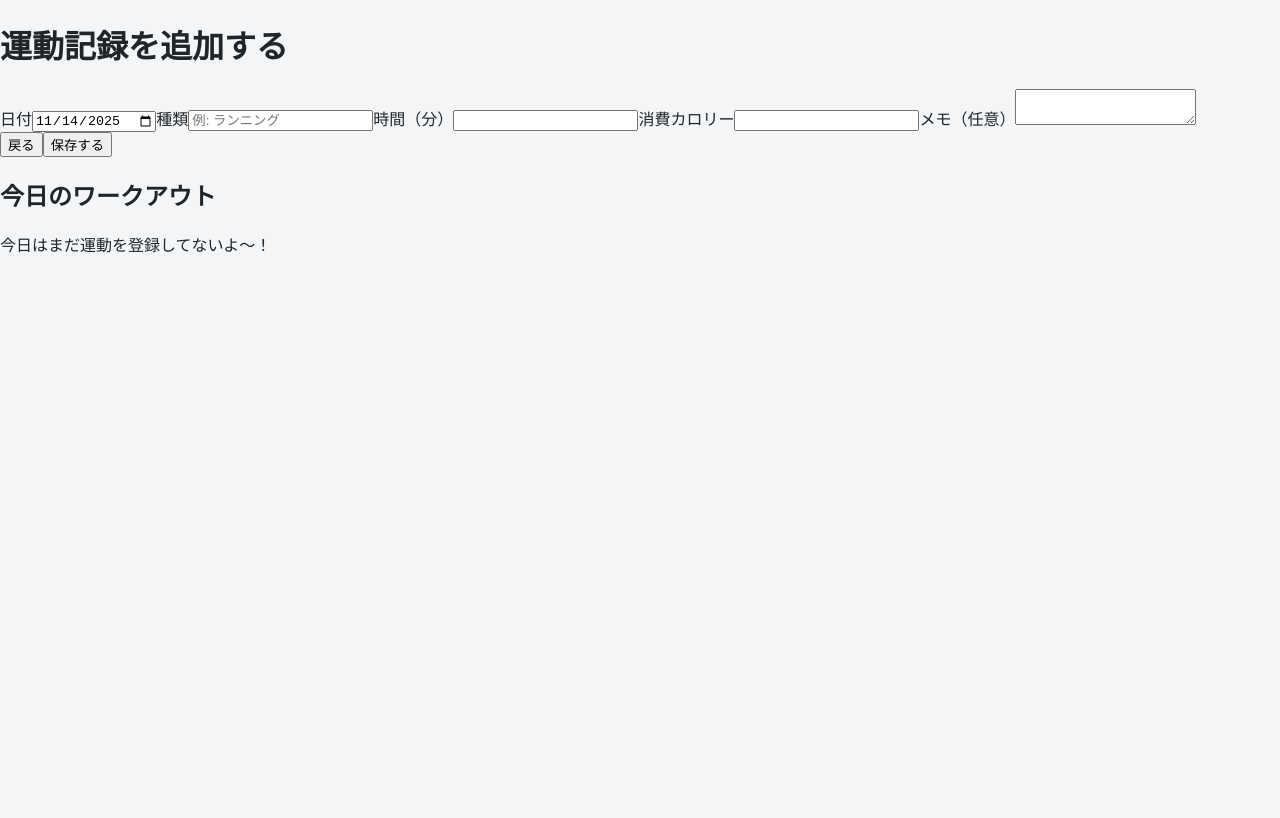
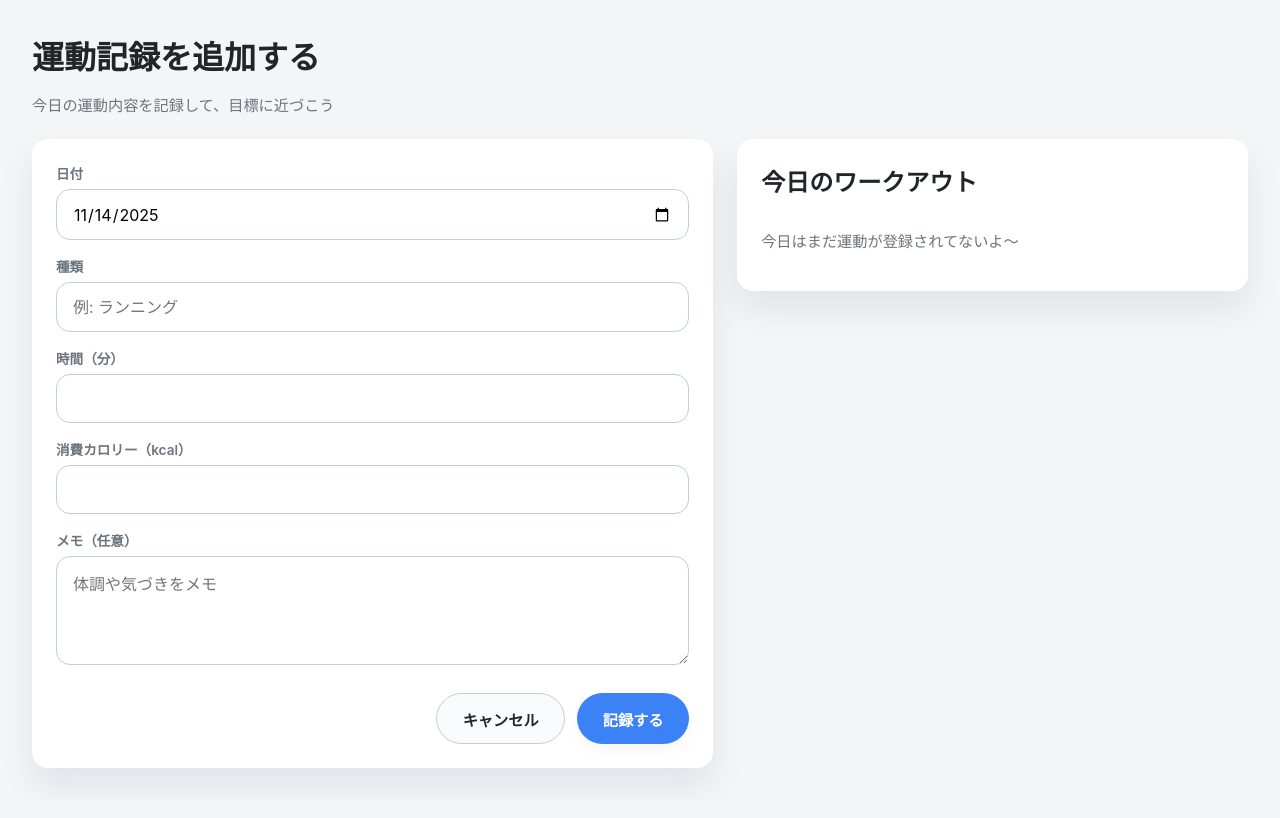
Before and after one commit to kazukittin/Daiett_App, a React app in the folder frontend/: page /exercises/new in a window 1280 px wide. Shown: the top 818 px of the page. Built offline with nearby package versions, Linux system fonts and the light colour scheme; the HTML template or start-up script is replaced by a standard one.

Commit message:
feat: add exercise entry workflow

```diff
--- /dev/null
+++ b/frontend/src/components/Workout/TodayWorkout.jsx
@@ -0,0 +1,76 @@
+import React, { useEffect, useMemo, useState } from "react";
+
+const STORAGE_KEY = "exercises";
+
+function getTodayKey() {
+  return new Date().toISOString().split("T")[0];
+}
+
+function readExercises() {
+  try {
+    const raw = localStorage.getItem(STORAGE_KEY);
+    return raw ? JSON.parse(raw) : [];
+  } catch (error) {
+    console.error("Failed to parse exercises from storage", error);
+    return [];
+  }
+}
+
+export default function TodayWorkout() {
+  const [records, setRecords] = useState(() => readExercises());
+
+  useEffect(() => {
+    const handleUpdate = () => {
+      setRecords(readExercises());
+    };
+
+    window.addEventListener("storage", handleUpdate);
+    window.addEventListener("exercisesUpdated", handleUpdate);
+
+    return () => {
+      window.removeEventListener("storage", handleUpdate);
+      window.removeEventListener("exercisesUpdated", handleUpdate);
+    };
+  }, []);
+
+  const today = getTodayKey();
+
+  const { todayRecords, totalCalories } = useMemo(() => {
+    const todayRecords = records.filter((record) => record.date === today);
+    const totalCalories = todayRecords.reduce(
+      (total, record) => total + (Number(record.calories) || 0),
+      0,
+    );
+
+    return { todayRecords, totalCalories };
+  }, [records, today]);
+
+  return (
+    <section className="card today-workout-card">
+      <header>
+        <h2>今日のワークアウト</h2>
+        {todayRecords.length > 0 && (
+          <div className="today-workout-summary">合計 {totalCalories} kcal</div>
+        )}
+      </header>
+
+      {todayRecords.length === 0 ? (
+        <p className="muted">今日はまだ運動が登録されてないよ〜</p>
+      ) : (
+        <ul className="today-workout-list">
+          {todayRecords.map((record) => (
+            <li key={record.id} className="today-workout-item">
+              <div className="today-workout-main">
+                <strong>{record.type}</strong>
+                <span className="today-workout-sub">
+                  {record.duration}分 ・ {record.calories} kcal
+                </span>
+              </div>
+              {record.memo && <div className="memo">{record.memo}</div>}
+            </li>
+          ))}
+        </ul>
+      )}
+    </section>
+  );
+}
--- a/frontend/src/screens/Burn/BurnDashboard.jsx
+++ b/frontend/src/screens/Burn/BurnDashboard.jsx
@@ -1,6 +1,7 @@
 import React from "react";
 import Sidebar from "../../components/layout/Sidebar.jsx";
 import Card from "../../components/ui/Card.jsx";
+import TodayWorkout from "../../components/Workout/TodayWorkout.jsx";
 
 const weeklyBurn = [60, 75, 50, 80, 70, 65];
 const activities = [
@@ -43,6 +44,8 @@ export default function BurnDashboard() {
               </ul>
             </Card>
           </div>
+
+          <TodayWorkout />
         </section>
       </main>
     </div>
--- a/frontend/src/screens/Exercises/AddExercise.jsx
+++ b/frontend/src/screens/Exercises/AddExercise.jsx
@@ -1,140 +1,157 @@
-// src/screens/Exercises/AddExercise.jsx
-import React, { useState, useEffect } from "react";
+import React, { useMemo, useState } from "react";
 import { useNavigate } from "react-router-dom";
+import TodayWorkout from "../../components/Workout/TodayWorkout.jsx";
+
+const STORAGE_KEY = "exercises";
 
 function getToday() {
-  const d = new Date();
-  return d.toISOString().split("T")[0];
+  return new Date().toISOString().split("T")[0];
+}
+
+function readExercises() {
+  try {
+    const raw = localStorage.getItem(STORAGE_KEY);
+    return raw ? JSON.parse(raw) : [];
+  } catch (error) {
+    console.error("Failed to parse exercises from storage", error);
+    return [];
+  }
+}
+
+function saveExercises(records) {
+  localStorage.setItem(STORAGE_KEY, JSON.stringify(records));
 }
 
 export default function AddExercise() {
   const navigate = useNavigate();
-
-  const [date, setDate] = useState(getToday());
+  const today = useMemo(() => getToday(), []);
+  const [date, setDate] = useState(today);
   const [type, setType] = useState("");
   const [duration, setDuration] = useState("");
   const [calories, setCalories] = useState("");
   const [memo, setMemo] = useState("");
+  const [error, setError] = useState("");
 
-  const [todayList, setTodayList] = useState([]);
+  const handleSubmit = (event) => {
+    event.preventDefault();
 
-  // データ取得
-  const loadData = () => {
-    try {
-      return JSON.parse(localStorage.getItem("exercises")) || [];
-    } catch {
-      return [];
-    }
-  };
-
-  // 保存
-  const saveData = (data) => {
-    localStorage.setItem("exercises", JSON.stringify(data));
-  };
-
-  // 今日のワークアウト読み込み
-  useEffect(() => {
-    const all = loadData();
-    const today = getToday();
-    setTodayList(all.filter((e) => e.date === today));
-  }, []);
-
-  const submit = (e) => {
-    e.preventDefault();
-
-    if (!type || !duration || !calories) {
-      alert("入力に抜けがあるよ〜！");
+    if (!type.trim() || !duration || !calories) {
+      setError("種類・時間・消費カロリーを入力してください");
       return;
     }
 
-    const all = loadData();
-    const newItem = {
+    const newRecord = {
       id: Date.now(),
       date,
-      type,
+      type: type.trim(),
       duration: Number(duration),
       calories: Number(calories),
-      memo,
+      memo: memo.trim(),
     };
 
-    const updated = [...all, newItem];
-    saveData(updated);
+    const existing = readExercises();
+    const updated = [...existing, newRecord];
+    saveExercises(updated);
+    window.dispatchEvent(new Event("exercisesUpdated"));
 
-    // 今日の一覧更新
-    const today = getToday();
-    setTodayList(updated.filter((e) => e.date === today));
-
-    // 入力をリセット
     setType("");
     setDuration("");
     setCalories("");
     setMemo("");
+    setError("");
   };
 
   return (
     <div className="page add-exercise-page">
-      <h1>運動記録を追加する</h1>
+      <header className="page-header">
+        <h1 className="page-title">運動記録を追加する</h1>
+        <p className="muted">今日の運動内容を記録して、目標に近づこう</p>
+      </header>
 
-      <form onSubmit={submit} className="exercise-form">
-        <label>
+      <div className="add-exercise-layout">
+        <section className="card exercise-form-card">
+          <form className="exercise-form" onSubmit={handleSubmit}>
+            <div className="form-field">
+              <label htmlFor="exercise-date" className="form-label">
                 日付
-          <input type="date" value={date} onChange={(e) => setDate(e.target.value)} />
               </label>
+              <input
+                id="exercise-date"
+                type="date"
+                value={date}
+                onChange={(event) => setDate(event.target.value)}
+              />
+            </div>
 
-        <label>
+            <div className="form-field">
+              <label htmlFor="exercise-type" className="form-label">
                 種類
+              </label>
               <input
+                id="exercise-type"
                 type="text"
                 placeholder="例: ランニング"
                 value={type}
-            onChange={(e) => setType(e.target.value)}
+                onChange={(event) => setType(event.target.value)}
               />
+            </div>
+
+            <div className="form-field">
+              <label htmlFor="exercise-duration" className="form-label">
+                時間（分）
               </label>
+              <input
+                id="exercise-duration"
+                type="number"
+                inputMode="numeric"
+                min="0"
+                value={duration}
+                onChange={(event) => setDuration(event.target.value)}
+              />
+            </div>
 
-        <label>
-          時間（分）
+            <div className="form-field">
+              <label htmlFor="exercise-calories" className="form-label">
+                消費カロリー（kcal）
+              </label>
               <input
+                id="exercise-calories"
                 type="number"
-            value={duration}
-            onChange={(e) => setDuration(e.target.value)}
+                inputMode="numeric"
+                min="0"
+                value={calories}
+                onChange={(event) => setCalories(event.target.value)}
               />
+            </div>
+
+            <div className="form-field">
+              <label htmlFor="exercise-memo" className="form-label">
+                メモ（任意）
               </label>
+              <textarea
+                id="exercise-memo"
+                rows="4"
+                placeholder="体調や気づきをメモ"
+                value={memo}
+                onChange={(event) => setMemo(event.target.value)}
+              />
+            </div>
 
-        <label>
-          消費カロリー
-          <input
-            type="number"
-            value={calories}
-            onChange={(e) => setCalories(e.target.value)}
-          />
-        </label>
-
-        <label>
-          メモ（任意）
-          <textarea value={memo} onChange={(e) => setMemo(e.target.value)} />
-        </label>
+            {error && <div className="form-error">{error}</div>}
 
             <div className="form-actions">
-          <button type="button" onClick={() => navigate(-1)}>
-            戻る
+              <button type="button" className="btn secondary" onClick={() => navigate(-1)}>
+                キャンセル
               </button>
-          <button type="submit">保存する</button>
+              <button type="submit" className="btn primary">
+                記録する
+              </button>
             </div>
           </form>
+        </section>
 
-      <h2>今日のワークアウト</h2>
-      {todayList.length === 0 ? (
-        <p>今日はまだ運動を登録してないよ〜！</p>
-      ) : (
-        <ul className="today-exercise-list">
-          {todayList.map((e) => (
-            <li key={e.id}>
-              <strong>{e.type}</strong> / {e.duration}分 / {e.calories}kcal
-              {e.memo && <div className="memo">{e.memo}</div>}
-            </li>
-          ))}
-        </ul>
-      )}
+        <TodayWorkout />
+      </div>
     </div>
   );
 }
--- a/frontend/src/screens/Home/HomeDashboard.jsx
+++ b/frontend/src/screens/Home/HomeDashboard.jsx
@@ -4,6 +4,7 @@ import SummaryCard from "../../components/ui/SummaryCard.jsx";
 import Card from "../../components/ui/Card.jsx";
 import WeightTrackerCard from "../../components/weight/WeightTrackerCard.jsx";
 import WeightTrendCard from "../../components/weight/WeightTrendCard.jsx";
+import TodayWorkout from "../../components/Workout/TodayWorkout.jsx";
 import { useWeightRecords } from "../../hooks/useWeightRecords.js";
 import { calculateDifference, calculateMonthOverMonth } from "../../utils/weight.js";
 
@@ -69,6 +70,8 @@ export default function HomeDashboard() {
             />
             <WeightTrendCard records={weightRecords} />
           </div>
+
+          <TodayWorkout />
 
           <div className="grid-3">
             <Card title="デイリーステップス">
--- a/frontend/src/styles/global.css
+++ b/frontend/src/styles/global.css
@@ -10,6 +10,190 @@ body {
   background: var(--color-bg);
   color: var(--color-text);
   min-height: 100vh;
+}
+
+.page {
+  padding: var(--spacing-xl);
+}
+
+.page.add-exercise-page {
+  min-height: 100vh;
+}
+
+.page-header {
+  margin-bottom: var(--spacing-lg);
+}
+
+.page-title {
+  font-size: 2rem;
+  margin: 0 0 var(--spacing-xs);
+  font-weight: 700;
+}
+
+.muted {
+  color: var(--color-text-muted);
+  font-size: 0.95rem;
+}
+
+.add-exercise-layout {
+  display: grid;
+  grid-template-columns: minmax(0, 2fr) minmax(0, 1.5fr);
+  gap: var(--spacing-lg);
+  align-items: flex-start;
+}
+
+@media (max-width: 900px) {
+  .add-exercise-layout {
+    grid-template-columns: 1fr;
+  }
+}
+
+.card {
+  background: var(--color-surface);
+  border-radius: 16px;
+  padding: 24px;
+  box-shadow: var(--shadow-card);
+}
+
+.exercise-form-card {
+  width: 100%;
+}
+
+.exercise-form {
+  display: flex;
+  flex-direction: column;
+  gap: var(--spacing-md);
+}
+
+.form-field {
+  display: flex;
+  flex-direction: column;
+  gap: 6px;
+}
+
+.form-label {
+  font-size: 0.85rem;
+  color: var(--color-text-muted);
+  font-weight: 600;
+}
+
+.exercise-form input,
+.exercise-form textarea {
+  border-radius: 14px;
+  border: 1px solid var(--color-border-strong);
+  padding: 0.85rem 1rem;
+  font-size: 1rem;
+  font-family: inherit;
+  background: #fff;
+  transition: border 0.2s ease, box-shadow 0.2s ease;
+}
+
+.exercise-form input:focus,
+.exercise-form textarea:focus {
+  outline: none;
+  border-color: #3b82f6;
+  box-shadow: 0 0 0 3px rgba(59, 130, 246, 0.15);
+}
+
+.exercise-form textarea {
+  resize: vertical;
+}
+
+.form-error {
+  color: #d64545;
+  font-size: 0.9rem;
+}
+
+.form-actions {
+  display: flex;
+  justify-content: flex-end;
+  gap: var(--spacing-sm);
+  margin-top: var(--spacing-sm);
+}
+
+.btn {
+  border: none;
+  border-radius: 999px;
+  padding: 0.85rem 1.6rem;
+  font-weight: 600;
+  font-size: 0.95rem;
+  cursor: pointer;
+  transition: transform 0.2s ease, box-shadow 0.2s ease, background 0.2s ease;
+}
+
+.btn.primary {
+  background: #3b82f6;
+  color: #fff;
+  box-shadow: var(--shadow-soft);
+}
+
+.btn.primary:hover {
+  transform: translateY(-1px);
+}
+
+.btn.secondary {
+  background: var(--color-surface-muted);
+  color: var(--color-text);
+  border: 1px solid var(--color-border-strong);
+}
+
+.btn.secondary:hover {
+  border-color: #3b82f6;
+  color: #3b82f6;
+}
+
+.today-workout-card {
+  display: flex;
+  flex-direction: column;
+  gap: var(--spacing-md);
+}
+
+.today-workout-card h2 {
+  margin: 0;
+}
+
+.today-workout-summary {
+  color: var(--color-primary);
+  font-weight: 600;
+}
+
+.today-workout-list {
+  list-style: none;
+  margin: 0;
+  padding: 0;
+  display: flex;
+  flex-direction: column;
+  gap: var(--spacing-sm);
+}
+
+.today-workout-item {
+  padding: var(--spacing-sm);
+  border-radius: var(--radius-md);
+  background: var(--color-surface-muted);
+  display: flex;
+  flex-direction: column;
+  gap: 6px;
+}
+
+.today-workout-main {
+  display: flex;
+  justify-content: space-between;
+  align-items: center;
+  gap: var(--spacing-sm);
+}
+
+.today-workout-main strong {
+  font-size: 1.05rem;
+}
+
+.today-workout-sub {
+  color: var(--color-text-muted);
+  font-size: 0.9rem;
+}
+
+.memo {
+  font-size: 0.9rem;
+  color: var(--color-text);
 }
 
 a {
```
Lines whose indentation alone changed are shown as unchanged.
